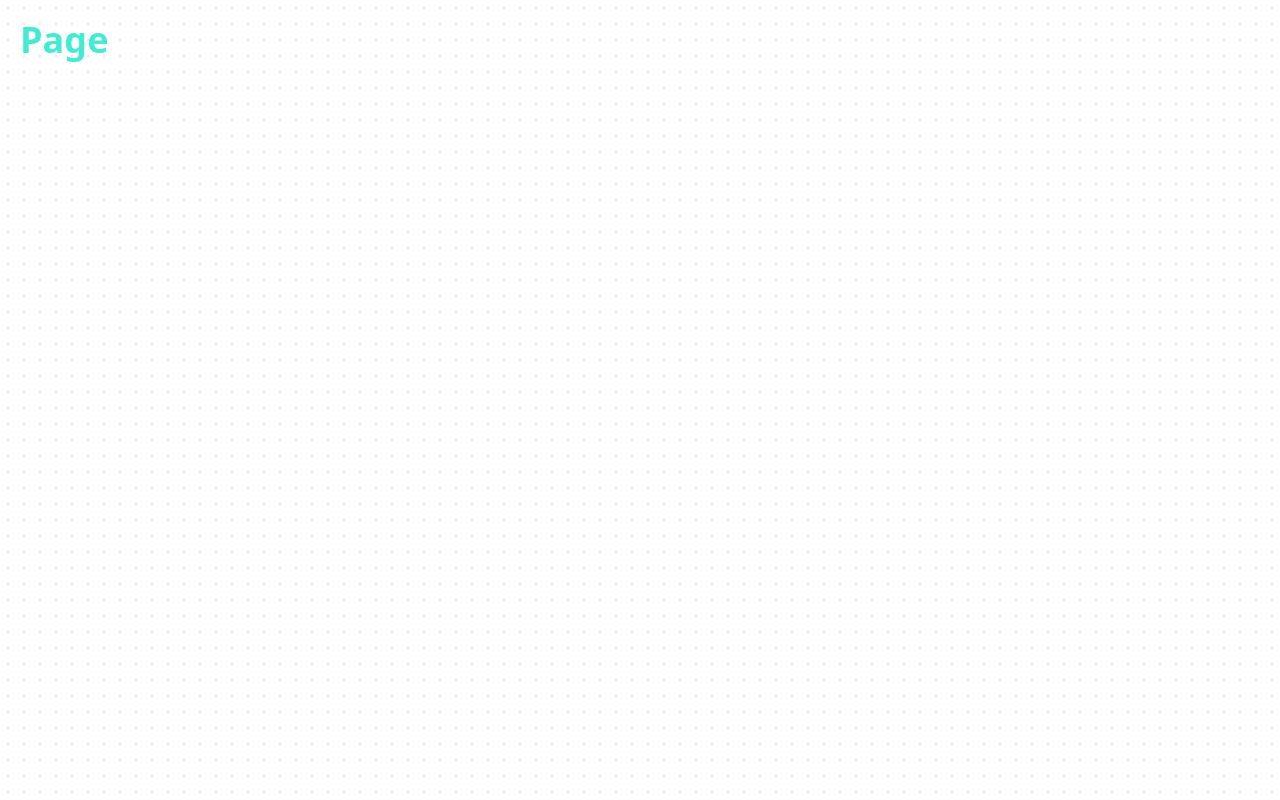
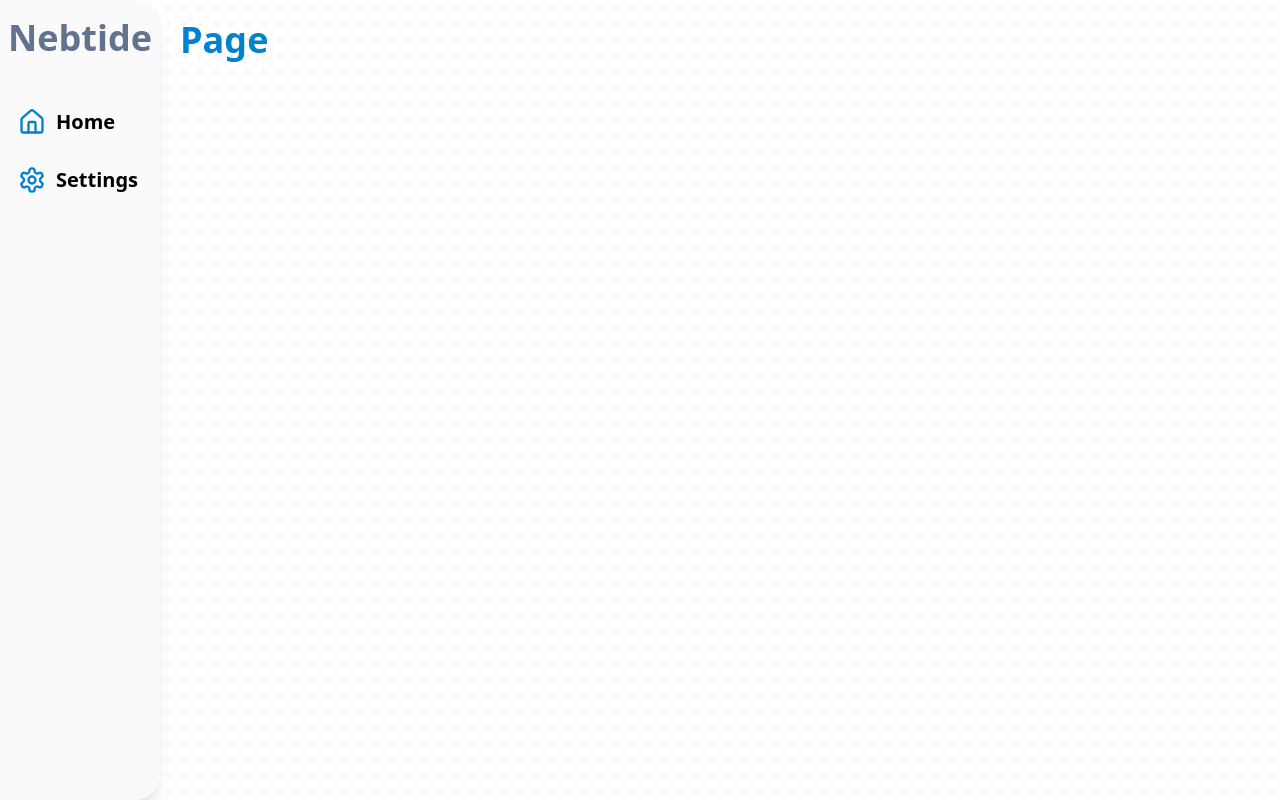
Before and after one commit to TTitanUA/nebtide, a React (Vite) app: page / in a window 1280 px wide. Built offline with nearby package versions, Linux system fonts and the light colour scheme.

Commit message:
feat: add Navbar component and update theme in layout and styles

```diff
--- a/index.html
+++ b/index.html
@@ -1,5 +1,5 @@
 <!doctype html>
-<html data-theme="cupcake">
+<html data-theme="corporate">
   <head>
     <meta charset="UTF-8" />
     <title id="title">Nebtide v1.0.0</title>
--- /dev/null
+++ b/src/renderer/components/navigation/navbar.tsx
@@ -0,0 +1,36 @@
+import { House, Settings } from 'lucide-react';
+import React from 'react';
+import { Link } from 'react-router';
+
+import { Typography } from '@/components/ui/typography';
+import { RoutesEnum } from '@/routes/routes';
+
+export const Navbar = () => {
+  return (
+    <div className='h-screen bg-zinc-50 dark:bg-zinc-800 p-2 border border-none shadow-lg rounded-r-3xl flex flex-col gap-y-10'>
+      <Typography className='text-4xl font-black mt-2.5' color='secondary' variant='h2'>
+        Nebtide
+      </Typography>
+
+      <nav className='space-y-2.5'>
+        <Link
+          className='flex items-center gap-x-2.5 p-2.5 rounded-lg duration-300 transition-colors hover:bg-slate-100 dark:hover:bg-slate-700'
+          to={RoutesEnum.HOME}>
+          <House className='size-7 text-primary' />
+          <Typography className='font-bold text-xl' variant='span'>
+            Home
+          </Typography>
+        </Link>
+
+        <Link
+          className='flex items-center gap-x-2.5 p-2.5 rounded-lg duration-300 transition-colors hover:bg-slate-100 dark:hover:bg-slate-700'
+          to={RoutesEnum.SETTINGS}>
+          <Settings className='size-7 text-primary' />
+          <Typography className='font-bold text-xl' variant='span'>
+            Settings
+          </Typography>
+        </Link>
+      </nav>
+    </div>
+  );
+};
--- a/src/renderer/index.css
+++ b/src/renderer/index.css
@@ -1,40 +1,42 @@
 @import 'tailwindcss';
 @plugin "daisyui";
 
+
 @plugin "daisyui/theme" {
-  name: 'cupcake';
+  name: "corporate";
   default: false;
   prefersdark: false;
-  color-scheme: 'light';
-  --color-base-100: oklch(97.788% 0.004 56.375);
-  --color-base-200: oklch(93.982% 0.007 61.449);
-  --color-base-300: oklch(91.586% 0.006 53.44);
-  --color-base-content: oklch(23.574% 0.066 313.189);
-  --color-primary: oklch(85% 0.138 181.071);
-  --color-primary-content: oklch(43% 0.078 188.216);
-  --color-secondary: oklch(89% 0.061 343.231);
-  --color-secondary-content: oklch(45% 0.187 3.815);
-  --color-accent: oklch(90% 0.076 70.697);
-  --color-accent-content: oklch(47% 0.157 37.304);
-  --color-neutral: oklch(27% 0.006 286.033);
-  --color-neutral-content: oklch(92% 0.004 286.32);
-  --color-info: oklch(68% 0.169 237.323);
-  --color-info-content: oklch(29% 0.066 243.157);
-  --color-success: oklch(69% 0.17 162.48);
-  --color-success-content: oklch(26% 0.051 172.552);
-  --color-warning: oklch(79% 0.184 86.047);
-  --color-warning-content: oklch(28% 0.066 53.813);
-  --color-error: oklch(64% 0.246 16.439);
-  --color-error-content: oklch(27% 0.105 12.094);
-  --radius-selector: 1rem;
+  color-scheme: "light";
+  --color-base-100: oklch(100% 0 0);
+  --color-base-200: oklch(93% 0 0);
+  --color-base-300: oklch(86% 0 0);
+  --color-base-content: oklch(22.389% 0.031 278.072);
+  --color-primary: oklch(58% 0.158 241.966);
+  --color-primary-content: oklch(100% 0 0);
+  --color-secondary: oklch(55% 0.046 257.417);
+  --color-secondary-content: oklch(100% 0 0);
+  --color-accent: oklch(60% 0.118 184.704);
+  --color-accent-content: oklch(100% 0 0);
+  --color-neutral: oklch(0% 0 0);
+  --color-neutral-content: oklch(100% 0 0);
+  --color-info: oklch(60% 0.126 221.723);
+  --color-info-content: oklch(100% 0 0);
+  --color-success: oklch(62% 0.194 149.214);
+  --color-success-content: oklch(100% 0 0);
+  --color-warning: oklch(85% 0.199 91.936);
+  --color-warning-content: oklch(0% 0 0);
+  --color-error: oklch(70% 0.191 22.216);
+  --color-error-content: oklch(0% 0 0);
+  --radius-selector: 0.5rem;
   --radius-field: 0.5rem;
   --radius-box: 1rem;
   --size-selector: 0.25rem;
   --size-field: 0.25rem;
-  --border: 2px;
-  --depth: 1;
-  --noise: 0;
+  --border: 1px;
+  --depth: 0;
+  --noise: 1;
 }
+
 
 
 #root {
--- a/src/renderer/layouts/app-layout.tsx
+++ b/src/renderer/layouts/app-layout.tsx
@@ -1,6 +1,7 @@
 import React, { ComponentPropsWithoutRef, FC } from 'react';
 import { Outlet } from 'react-router';
 
+import { Navbar } from '@/components/navigation/navbar';
 import { MainBackground } from '@/components/ui/main-background';
 import { useSystemTheme } from '@/hooks/useSystemTheme';
 import { cn } from '@/utils/cn';
@@ -9,8 +10,10 @@ export const AppLayout: FC<ComponentPropsWithoutRef<'div'>> = ({ className, ...p
   const currentTheme = useSystemTheme();
 
   return (
-    <div className='relative flex-1'>
+    <div className='relative flex flex-1'>
       <MainBackground theme={currentTheme} />
+
+      <Navbar />
 
       <div className={cn('p-5', className)} {...props}>
         <Outlet />
```
